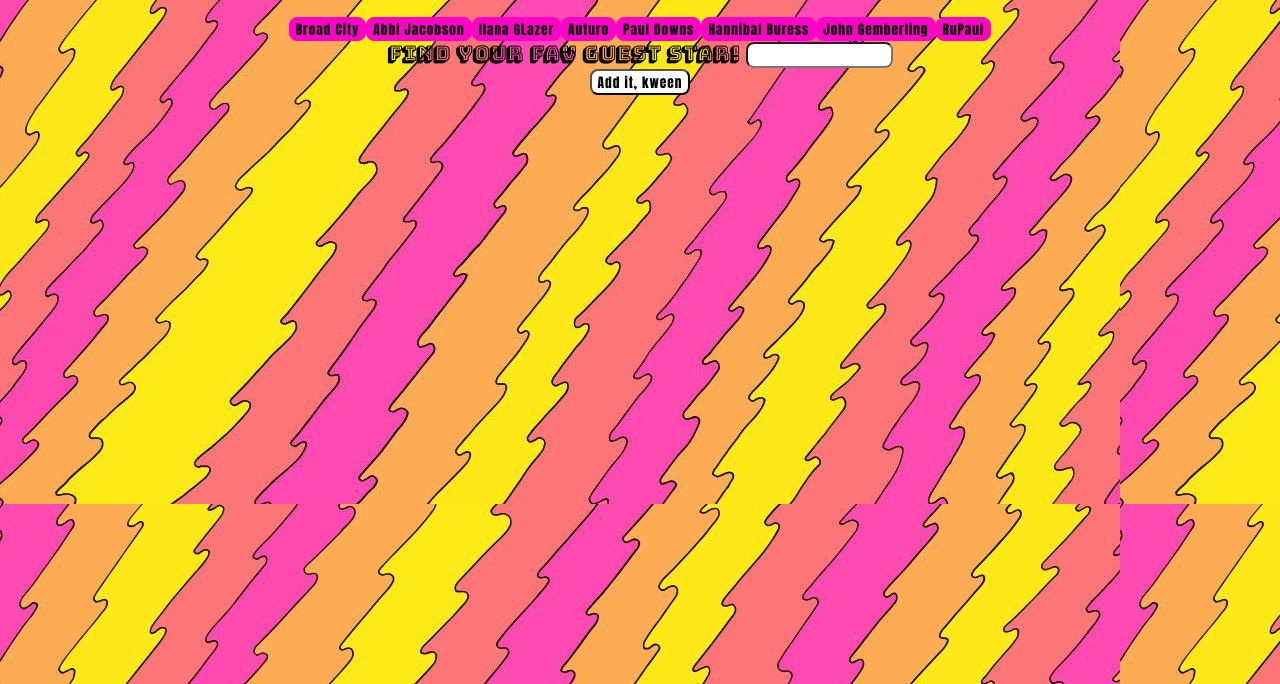
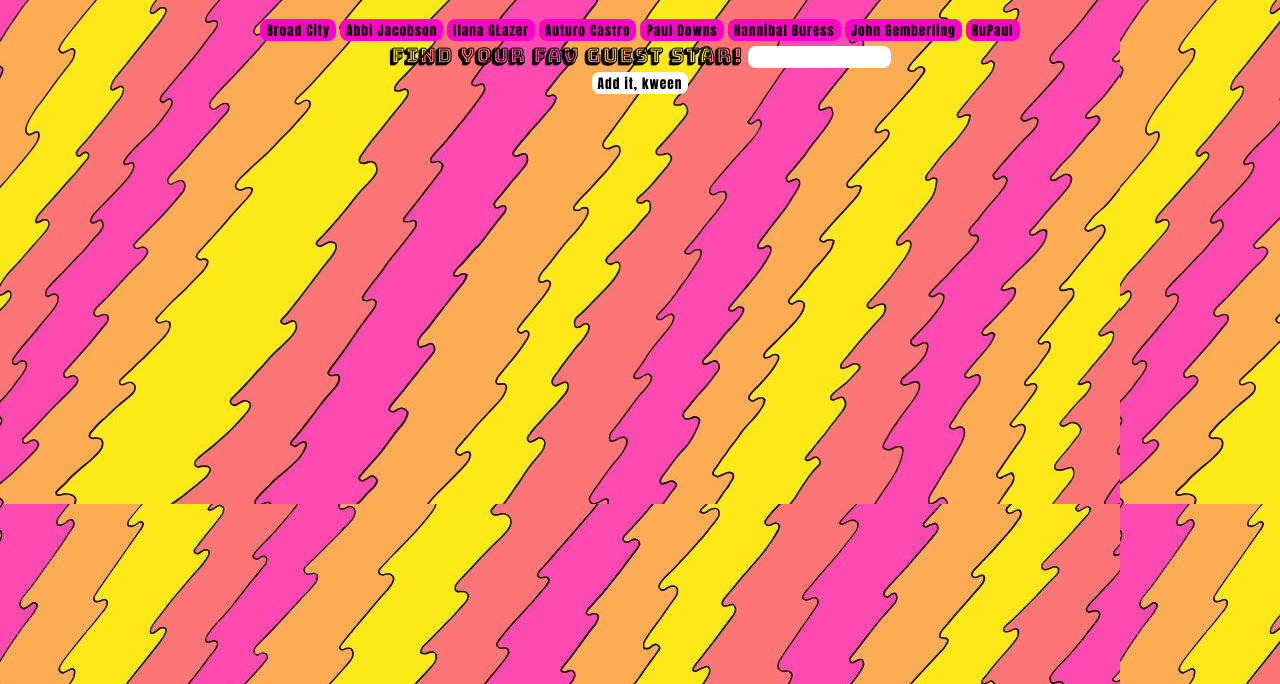
Before and after one commit to FrancescaSadler/giphy, a plain HTML site: page index.html in a window 1280 px wide. Shown: the part 116-800 px from the top of the page. Drawn offline with nearby package versions, Linux system fonts and the light colour scheme.

Commit message:
style added

```diff
--- a/index.html
+++ b/index.html
@@ -33,7 +33,7 @@
     <script type="text/javascript">
 
 
-        var people = ["Broad City", "Abbi Jacobson", "Ilana GLazer", "Auturo", "Paul Downs", "Hannibal Buress", "John Gemberling", "RuPaul"];
+        var people = ["Broad City", "Abbi Jacobson", "Ilana GLazer", "Auturo Castro", "Paul Downs", "Hannibal Buress", "John Gemberling", "RuPaul"];
         renderButtons();
 
         $(document).on("click","button.person", function () {
--- a/style.css
+++ b/style.css
@@ -9,8 +9,9 @@ button{
     text-align: center;
     letter-spacing: 1px;
     border-radius: 8px;
-    border: 1px, solid, rgb(255,0,200);
+    border: 0px;
     background-color:rgb(255, 0, 200);
+    margin: 2px;
 }
 h1{
     font-family: 'Bungee Shade', cursive;
@@ -30,6 +31,7 @@ input{
     text-align: center;
     letter-spacing: 1px;
     border-radius: 8px;
+    border: 0px;
     background-color: white;
 
 }
```
